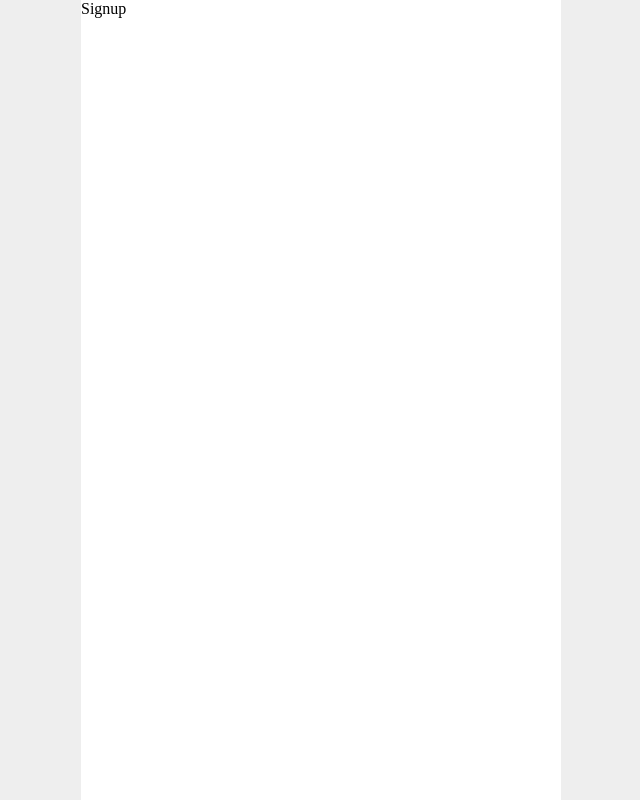
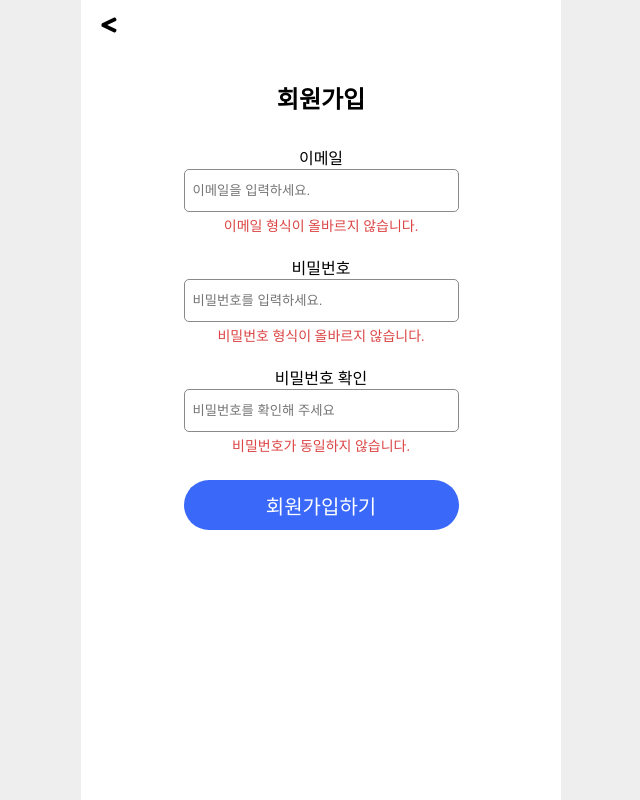
Before and after one commit to ShinjungOh/2023-react-todolist, a React (Create React App) app: page /signup in a window 1280 px wide. Shown: the whole page, without its empty margins (319-959 px from the left). Built offline with nearby package versions, Linux system fonts and the light colour scheme.

Commit message:
feat: 로그인/회원가입 페이지 UI 구현

```diff
--- /dev/null
+++ b/src/ui/components/common/NavBar.tsx
@@ -0,0 +1,30 @@
+import React from 'react';
+import styled from 'styled-components';
+import { FaLessThan } from 'react-icons/fa';
+
+const NavBar = () => (
+  <Container>
+    <NavIcon>
+      <FaLessThan />
+    </NavIcon>
+  </Container>
+);
+
+export default NavBar;
+
+const Container = styled.div`
+  width: 100%;
+  height: 50px;
+  position: relative;
+`;
+
+const NavIcon = styled.div`
+  width: 40px;
+  height: 100%;
+  padding-left: 15px;
+  font-size: 20px;
+  display: flex;
+  flex-direction: row;
+  justify-content: center;
+  align-items: center;
+`;
--- /dev/null
+++ b/src/ui/components/common/TextField.tsx
@@ -0,0 +1,64 @@
+import React from 'react';
+import styled from 'styled-components';
+
+export interface TextFieldProps {
+  label?: string;
+  id?: string;
+  name?: string;
+  placeholder: string;
+  onChange?: () => void;
+  error?: boolean;
+  errorMessage?: string;
+
+  [K: string]: any;
+}
+
+const TextField = ({
+  id,
+  name,
+  label,
+  placeholder,
+  onChange,
+  errorMessage,
+}: TextFieldProps) => (
+  <TextFieldContainer>
+    <Label htmlFor={id}>{label}</Label>
+    <Input type="text" id={id} name={name} placeholder={placeholder} onChange={onChange} />
+    {errorMessage && <ErrorMessage>{errorMessage}</ErrorMessage>}
+  </TextFieldContainer>
+);
+
+export default TextField;
+
+const TextFieldContainer = styled.div`
+  width: 100%;
+  height: 90px;
+  display: flex;
+  justify-content: center;
+  flex-direction: column;
+  align-items: center;
+
+  & + & {
+    margin-top: 20px;
+  }
+`;
+
+const Label = styled.label`
+  align-items: start;
+`;
+
+const Input = styled.input`
+  width: 275px;
+  height: 80px;
+  padding: 0 8px 0 8px;
+  border-radius: 5px;
+  border: 1px solid #8a8a8a;
+  cursor: pointer;
+`;
+
+const ErrorMessage = styled.div`
+  margin-top: 3px;
+  align-items: start;
+  color: #dc4545;
+  font-size: 14px;
+`;
--- a/src/ui/pages/Home.tsx
+++ b/src/ui/pages/Home.tsx
@@ -1,5 +1,41 @@
 import React from 'react';
+import styled from 'styled-components';
 
-const Home = () => <>Home</>;
+const Home = () => (
+  <Container>
+    <Title>투두리스트</Title>
+    <Button>로그인</Button>
+    <Button>회원가입</Button>
+  </Container>
+);
 
 export default Home;
+
+const Container = styled.div`
+  display: flex;
+  justify-content: center;
+  flex-direction: column;
+  align-items: center;
+  position: relative;
+  top: 17%;
+`;
+
+const Title = styled.h2`
+  margin-bottom: 60px;
+`;
+
+const Button = styled.button`
+  width: 275px;
+  height: 50px;
+  font-size: 20px;
+  font-weight: 500;
+  background-color: #3a68f9;
+  border-radius: 32px;
+  color: #ffffff;
+  border: none;
+  cursor: pointer;
+
+  & + & {
+    margin-top: 10px;
+  }
+`;
--- a/src/ui/pages/SignIn.tsx
+++ b/src/ui/pages/SignIn.tsx
@@ -1,5 +1,42 @@
 import React from 'react';
+import styled from 'styled-components';
 
-const SignIn = () => <>Signin</>;
+import TextField from '../components/common/TextField';
+import NavBar from '../components/common/NavBar';
+
+const SignIn = () => (
+  <Container>
+    <NavBar />
+    <Title>로그인</Title>
+    <TextField label="이메일" id="email" name="email" placeholder="이메일을 입력하세요." />
+    <TextField label="비밀번호" id="password" name="password" placeholder="비밀번호를 입력하세요." />
+    <Button>로그인하기</Button>
+  </Container>
+);
 
 export default SignIn;
+
+const Title = styled.h2`
+    margin-top: 30px;
+    margin-bottom: 30px;
+`;
+
+const Container = styled.div`
+    display: flex;
+    justify-content: center;
+    flex-direction: column;
+    align-items: center;
+`;
+
+const Button = styled.button`
+    width: 275px;
+    height: 50px;
+    margin-top: 25px;
+    font-size: 20px;
+    font-weight: 500;
+    background-color: #3a68f9;
+    border-radius: 32px;
+    color: #ffffff;
+    border: none;
+    cursor: pointer;
+`;
--- a/src/ui/pages/SignUp.tsx
+++ b/src/ui/pages/SignUp.tsx
@@ -1,5 +1,55 @@
 import React from 'react';
+import styled from 'styled-components';
 
-const SignUp = () => <>Signup</>;
+import TextField from '../components/common/TextField';
+import NavBar from '../components/common/NavBar';
+
+const SignUp = () => (
+  <Container>
+    <NavBar />
+    <Title>회원가입</Title>
+    <TextField label="이메일" id="email" name="email" placeholder="이메일을 입력하세요." errorMessage="이메일 형식이 올바르지 않습니다." />
+    <TextField
+      label="비밀번호"
+      id="password"
+      name="password"
+      placeholder="비밀번호를 입력하세요."
+      errorMessage="비밀번호 형식이 올바르지 않습니다."
+    />
+    <TextField
+      label="비밀번호 확인"
+      id="passwordCheck"
+      name="passwordCheck"
+      placeholder="비밀번호를 확인해 주세요"
+      errorMessage="비밀번호가 동일하지 않습니다."
+    />
+    <Button>회원가입하기</Button>
+  </Container>
+);
 
 export default SignUp;
+
+const Title = styled.h2`
+  margin-top: 30px;
+  margin-bottom: 30px;
+`;
+
+const Container = styled.div`
+  display: flex;
+  justify-content: center;
+  flex-direction: column;
+  align-items: center;
+`;
+
+const Button = styled.button`
+  width: 275px;
+  height: 50px;
+  margin-top: 25px;
+  font-size: 20px;
+  font-weight: 500;
+  background-color: #3a68f9;
+  border-radius: 32px;
+  color: #ffffff;
+  border: none;
+  cursor: pointer;
+`;
```
